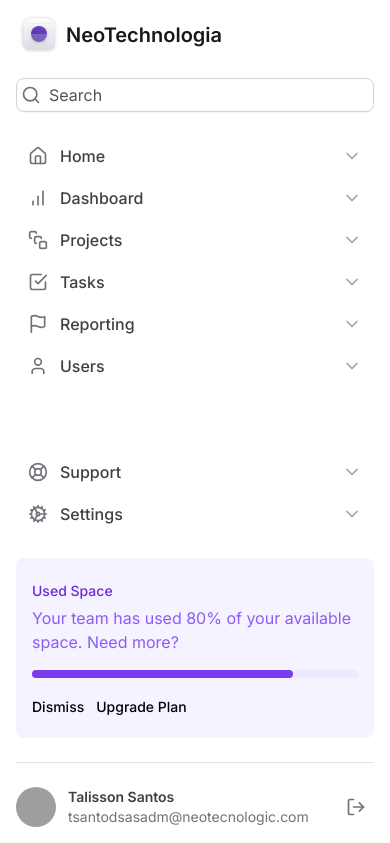
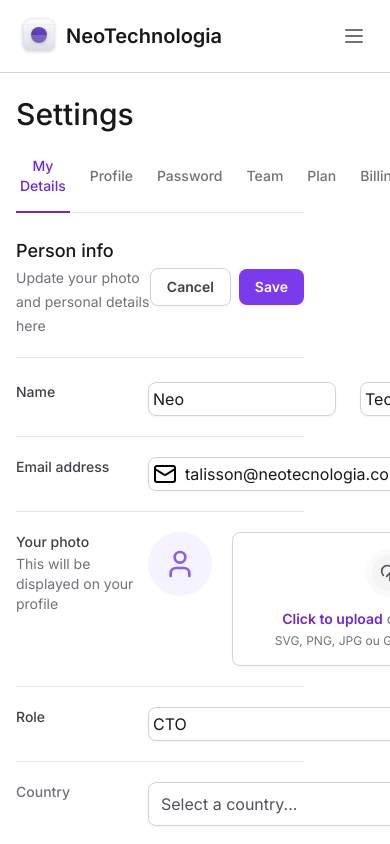
Before and after one commit to tsantosadm/dashboard-tw-next, a Next.js app: page / in a window 390 px wide. Shown: the top 844 px of the page. Built offline with nearby package versions, Linux system fonts and the light colour scheme; grey boxes are pictures that could not be loaded.

Commit message:
opened sidebar

```diff
--- a/package.json
+++ b/package.json
@@ -10,6 +10,7 @@
   },
   "dependencies": {
     "@formkit/auto-animate": "^0.8.2",
+    "@radix-ui/react-collapsible": "^1.0.3",
     "@radix-ui/react-select": "^2.0.0",
     "framer-motion": "^11.2.6",
     "lucide-react": "^0.378.0",
--- a/src/app/layout.tsx
+++ b/src/app/layout.tsx
@@ -20,7 +20,7 @@
       <body className={inter.className}>
         <div className="grid min-h-screen grid-cols-dashboard">
           <Sidebar />
-          <main className="px-8 pb-12 pt-8">
+          <main className="px-4 pb-12 pt-24 lg:col-start-2 lg:px-8 lg:pt-8">
             {children}
           </main>
         </div>
--- a/src/components/Sidebar/index.tsx
+++ b/src/components/Sidebar/index.tsx
@@ -1,20 +1,33 @@
-import { BarChart, CheckSquare, Cog, Flag, Home, LifeBuoy, Search, SquareStack, User } from "lucide-react";
+'use client'
+
+import { BarChart, CheckSquare, Cog, Flag, Home, LifeBuoy, Menu, Search, SquareStack, User } from "lucide-react";
 import { Logo } from "./logo";
 import NavItem from "./NavItem";
 import UsedSpaceWidget from "./UsedSpaceWidget";
 import Profile from "./Profile";
 import { InputControl, InputPrefix, InputRoot } from "../Input";
+import * as Collapsible from '@radix-ui/react-collapsible';
+import { Button } from "../Button";
+
 
 const Sidebar = () => {
     return (
-        <aside className="flex flex-col gap-6 border-b p-4 bottom-0 border-zinc-300 fixed left-0 top-0 right-0 z-20 bg-white lg:right-auto lg:w-80 lg:border-r lg:px-5 lg:py-8 lg:relative">
+        <Collapsible.Root className="flex flex-col gap-6 border-b p-4 data-[state=open]:bottom-0 lg:data-[state=closed]:bottom-0 border-zinc-300 fixed left-0 top-0 right-0 z-20 bg-white lg:right-auto lg:w-80 lg:border-r lg:px-5 lg:py-8">
+            <div className="flex items-center justify-between">
                 <Logo />
+                <Collapsible.Trigger asChild className="lg:hidden">
+                    <Button variant="ghost">
+                        <Menu className="h-6 w-6" />
+                    </Button>
+                </Collapsible.Trigger>
+            </div>
 
+            <Collapsible.Content forceMount className="flex flex-col gap-6 data-[state=closed]:hidden lg:data-[state=closed]:flex">
                 <InputRoot>
                     <InputPrefix>
                         <Search className="h-5 w-5 text-zinc-500" />
                     </InputPrefix>
-                <InputControl placeholder="Search"/>
+                    <InputControl placeholder="Search" />
                 </InputRoot>
 
                 <nav className="space-y-0.5">
@@ -28,8 +41,8 @@
 
                 <div className="mt-auto flex flex-col gap-6">
                     <nav className="space-y-0.5">
-                    <NavItem title="Support" icon={LifeBuoy}/>
-                    <NavItem title="Settings" icon={Cog}/>
+                        <NavItem title="Support" icon={LifeBuoy} />
+                        <NavItem title="Settings" icon={Cog} />
                     </nav>
 
                     <UsedSpaceWidget />
@@ -38,7 +51,8 @@
 
                     <Profile />
                 </div>
-        </aside>
+            </Collapsible.Content>
+        </Collapsible.Root>
     );
 }
 
```
Also changed, not shown: 1 other file (tests, documents, lock files or other folders). Lines whose indentation alone changed are shown as unchanged.
